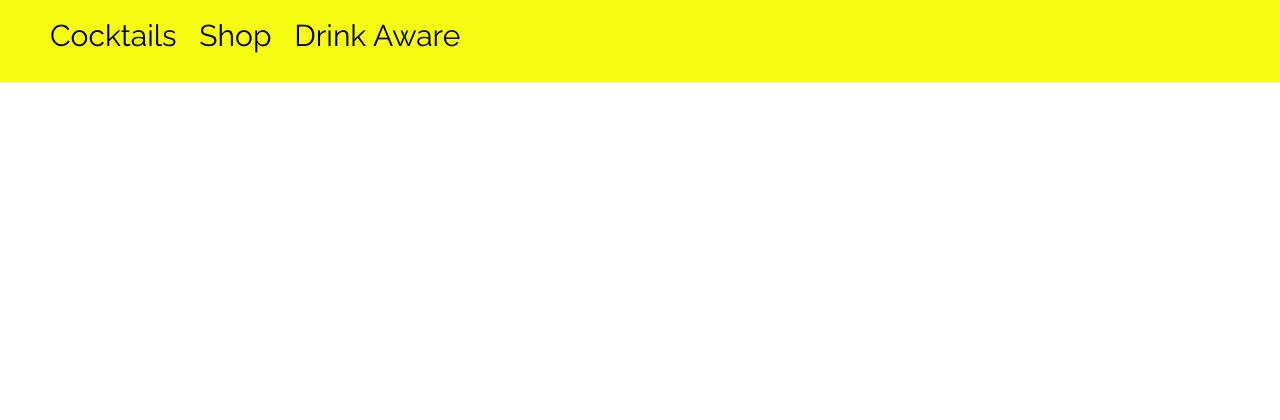
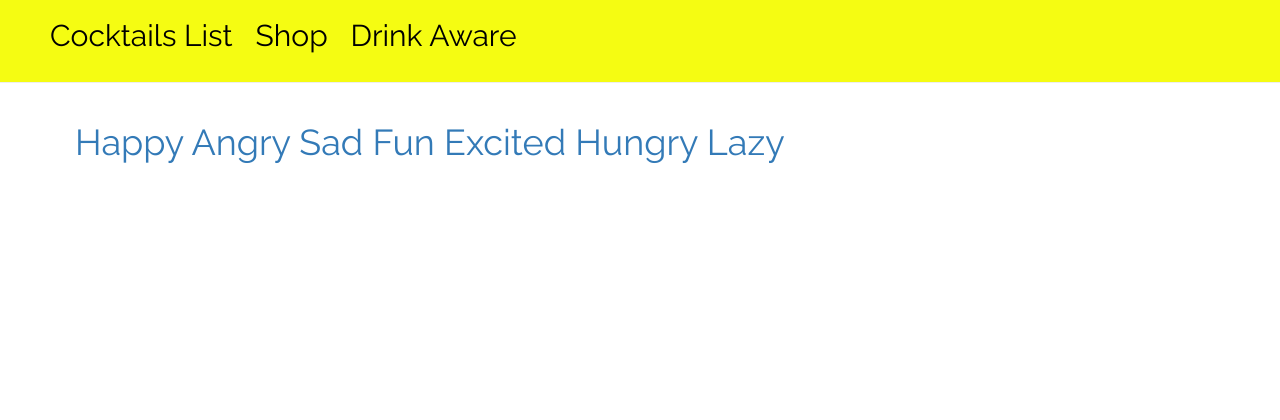
Before and after one commit to ellyo/my-first-blog, a Django app: page / in a window 1280 px wide. Shown: the part 101-521 px from the top of the page. Run offline with Django 3.2, Linux system fonts and the light colour scheme; data that the repository does not hold is empty; some libraries are stand-ins or nearby versions.

Commit message:
Added mood pages

```diff
--- a/blog/templates/blog/base.html
+++ b/blog/templates/blog/base.html
@@ -11,15 +11,15 @@
     		<div class="page-header">
        			 <a href="/"><img src="http://40.media.tumblr.com/2517db8454234eab994f0ca5eccf0633/tumblr_o5vw6e1Q2c1qbgb0co1_500.png" alt="Moodary" style="width:400px;height:80px;"></a>
 			 <br>
-			 <h2><a href="/cocktails" >Cocktails</a>    &nbsp;
+			 <h2><a href="/cocktailslist">Cocktails List</a>    &nbsp;
 			 <a href="/shop" >Shop</a> &nbsp;
 			 <a href="https://www.drinkaware.co.uk/" >Drink Aware</a></h2>
    		</div>
    		<div class="content container">
         		<div class="row">
             			<div class="col-md-8">
-            			{% block content %}
-            			{% endblock %}
+				{% block content %}
+				{% endblock %}
             			</div>
         		</div>
     		</div>
--- /dev/null
+++ b/blog/templates/blog/mood_list.html
@@ -0,0 +1,14 @@
+{% extends 'blog/base.html' %}
+
+{% block content %}
+
+<h1><a href="/happy">Happy</a>
+<a href="/angry">Angry</a>
+<a href="/sad">Sad</a>
+<a href="/fun">Fun</a>
+<a href="/excited">Excited</a>
+<a href="/hungry">Hungry</a>
+<a href="/lazy">Lazy</a>
+</h1>
+
+{% endblock %}
--- a/blog/templates/blog/post_detail.html
+++ b/blog/templates/blog/post_detail.html
@@ -9,6 +9,7 @@
         {% endif %}
         <h1>{{ post.title }}</h1>
 	<h3>{{ post.mood }}</h3>
+	<p> This drink contains {{ post.units }} unit(s) </p>
         <p>{{ post.text|linebreaks }}</p>
     </div>
 {% endblock %}
--- a/blog/templates/blog/post_list.html
+++ b/blog/templates/blog/post_list.html
@@ -9,6 +9,7 @@
             <h1><a href="{% url 'post_detail' pk=post.pk %}">{{ post.title }}</a></h1>
             <p>{{ post.text|linebreaks }}</p>
 	    <h3>{{ post.mood }}</h3>
+            <p> This drink contains {{ post.units }} unit(s) </p>
         </div>
     {% endfor %}
 {% endblock content %}
--- a/blog/urls.py
+++ b/blog/urls.py
@@ -2,6 +2,14 @@ from django.conf.urls import include, url
 from . import views
 
 urlpatterns = [
-    url(r'^$', views.post_list, name='post_list'),
+    url(r'^cocktailslist/$', views.post_list, name='post_list'),
+    url(r'^$', views.mood_list, name='homepage'),
+    url(r'^happy/$', views.happy_list, name='happy_list'),
+    url(r'^angry/$', views.angry_list, name='angry_list'),
+    url(r'^sad/$', views.sad_list, name='sad_list'),
+    url(r'^fun/$', views.fun_list, name='fun_list'),
+    url(r'^excited/$', views.excited_list, name='excited_list'),
+    url(r'^hungry/$', views.hungry_list, name='hungry_list'),
+    url(r'^lazy/$', views.lazy_list, name='lazy_list'),
     url(r'^post/(?P<pk>\d+)/$', views.post_detail, name='post_detail'),
 ]
--- a/blog/views.py
+++ b/blog/views.py
@@ -10,3 +10,35 @@ def post_list(request):
 def post_detail(request, pk):
     post = get_object_or_404(Post, pk=pk)
     return render(request, 'blog/post_detail.html', {'post': post})
+
+def mood_list(request):
+    moods = ['Happy', 'Angry', 'Sad']
+    return render(request, 'blog/mood_list.html', {'moods': moods})
+
+def happy_list(request):
+    posts = Post.objects.all().filter(mood__icontains='happy').order_by('published_date')
+    return render(request, 'blog/post_list.html', {'posts': posts})
+
+def angry_list(request):
+    posts = Post.objects.all().filter(mood__icontains='angry').order_by('published_date')
+    return render(request, 'blog/post_list.html', {'posts': posts})
+
+def sad_list(request):
+    posts = Post.objects.all().filter(mood__icontains='sad').order_by('published_date')
+    return render(request, 'blog/post_list.html', {'posts': posts})
+
+def fun_list(request):
+    posts = Post.objects.all().filter(mood__icontains='fun').order_by('published_date')
+    return render(request, 'blog/post_list.html', {'posts': posts})
+
+def excited_list(request):
+    posts = Post.objects.all().filter(mood__icontains='excited').order_by('published_date')
+    return render(request, 'blog/post_list.html', {'posts': posts})
+
+def hungry_list(request):
+    posts = Post.objects.all().filter(mood__icontains='hungry').order_by('published_date')
+    return render(request, 'blog/post_list.html', {'posts': posts})
+
+def lazy_list(request):
+    posts = Post.objects.all().filter(mood__icontains='lazy').order_by('published_date')
+    return render(request, 'blog/post_list.html', {'posts': posts})
```
